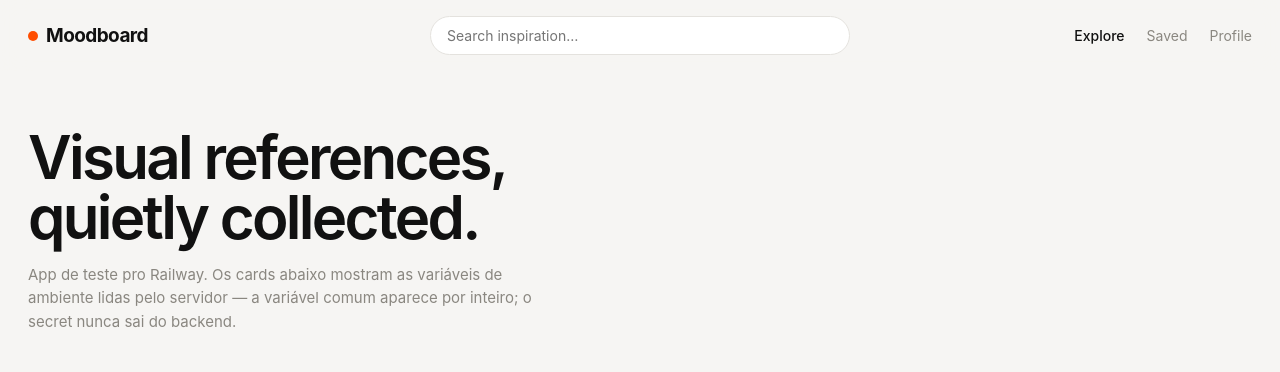
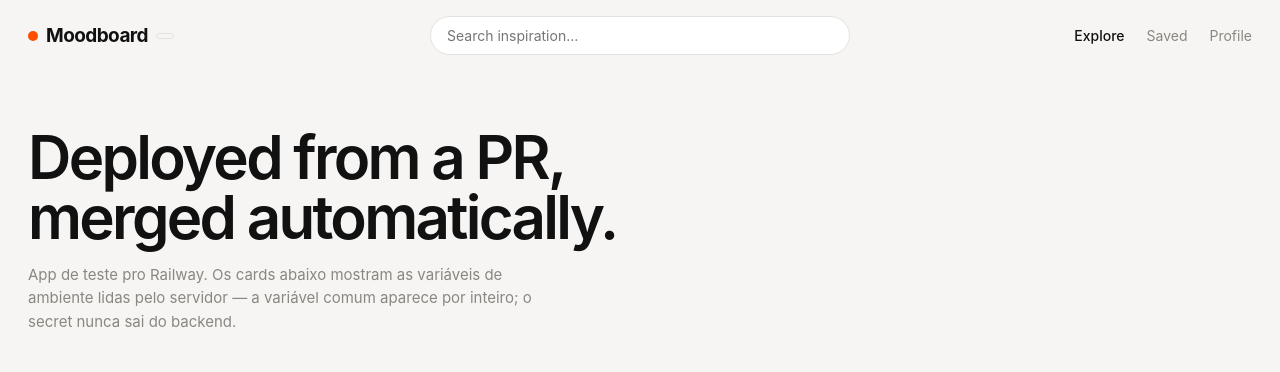
Before and after one commit to gustavogabana/whatever, a website: page public/index.html in a window 1280 px wide. Drawn offline with Linux system fonts and the light colour scheme; no server answers.

Commit message:
feat: show app version badge and new headline
Bumps version to 1.1.0, exposes it via /api/config and displays it in
the header and the env card, so it's easy to confirm which build Railway
is serving after a merge.

Co-Authored-By: Claude Opus 5.5 <noreply@anthropic.com>

```diff
--- a/package.json
+++ b/package.json
@@ -1,6 +1,6 @@
 {
   "name": "railway-env-demo",
-  "version": "1.0.0",
+  "version": "1.1.0",
   "private": true,
   "type": "module",
   "scripts": {
--- a/public/index.html
+++ b/public/index.html
@@ -26,6 +26,7 @@
     backdrop-filter: blur(14px);
   }
   .logo { font-weight: 700; letter-spacing: -0.03em; font-size: 19px; display: flex; gap: 8px; align-items: center; }
+  .logo small { font-size: 11px; font-weight: 500; letter-spacing: 0; color: var(--muted); border: 1px solid var(--line); border-radius: 999px; padding: 2px 8px; }
   .logo i { width: 10px; height: 10px; border-radius: 50%; background: var(--accent); display: inline-block; }
   .search {
     width: min(420px, 50vw); padding: 10px 16px; border-radius: 999px; border: 1px solid var(--line);
@@ -93,13 +94,13 @@
 </head>
 <body>
 <header>
-  <div class="logo"><i></i><span id="brand">Moodboard</span></div>
+  <div class="logo"><i></i><span id="brand">Moodboard</span><small id="ver"></small></div>
   <input class="search" placeholder="Search inspiration…" aria-label="Search">
   <nav><b>Explore</b><span>Saved</span><span>Profile</span></nav>
 </header>
 
 <section class="intro">
-  <h1 id="headline">Visual references,<br>quietly collected.</h1>
+  <h1 id="headline">Deployed from a PR,<br>merged automatically.</h1>
   <p>App de teste pro Railway. Os cards abaixo mostram as variáveis de ambiente lidas pelo servidor — a variável comum aparece por inteiro; o secret nunca sai do backend.</p>
 </section>
 
@@ -139,6 +140,7 @@ function render(cfg) {
   document.documentElement.style.setProperty("--accent", cfg.accentColor);
   document.getElementById("brand").textContent = cfg.appName;
   document.title = cfg.appName;
+  document.getElementById("ver").textContent = "v" + cfg.version;
 
   imageTile(0); imageTile(1);
 
@@ -146,6 +148,7 @@ function render(cfg) {
     <div class="value">${esc(cfg.appName)}</div>
     <div class="rows">
       <div><span>APP_NAME</span><code>${esc(cfg.appName)}</code></div>
+      <div><span>Versão</span><code>v${esc(cfg.version)}</code></div>
       <div><span>APP_ENV</span><code>${esc(cfg.appEnv)}</code></div>
       <div><span>ACCENT_COLOR</span><code>${esc(cfg.accentColor)}</code></div>
       <div><span>Railway env</span><code>${esc(cfg.railway.environment ?? "—")}</code></div>
--- a/server.js
+++ b/server.js
@@ -5,11 +5,13 @@ import { join, extname } from "node:path";
 
 const PORT = Number(process.env.PORT) || 3000;
 const PUBLIC_DIR = join(import.meta.dirname, "public");
+const { version } = JSON.parse(await readFile(join(import.meta.dirname, "package.json"), "utf8"));
 
 // Variáveis comuns: podem ir pro front sem problema
 const publicConfig = () => ({
   appName: process.env.APP_NAME || "Moodboard",
   appEnv: process.env.APP_ENV || "unset",
+  version,
   accentColor: process.env.ACCENT_COLOR || "#ff4d00",
   railway: {
     environment: process.env.RAILWAY_ENVIRONMENT_NAME || null,
```
